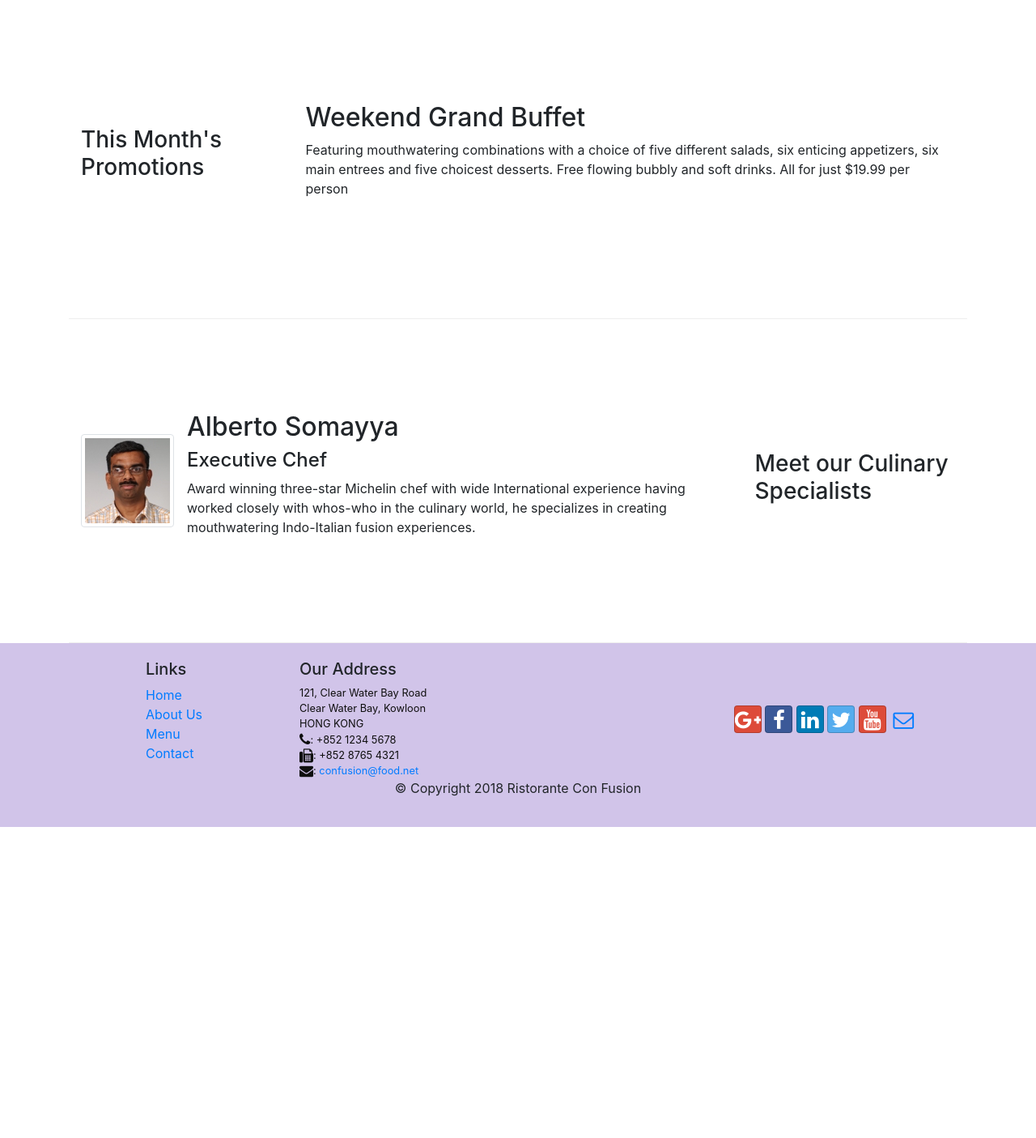
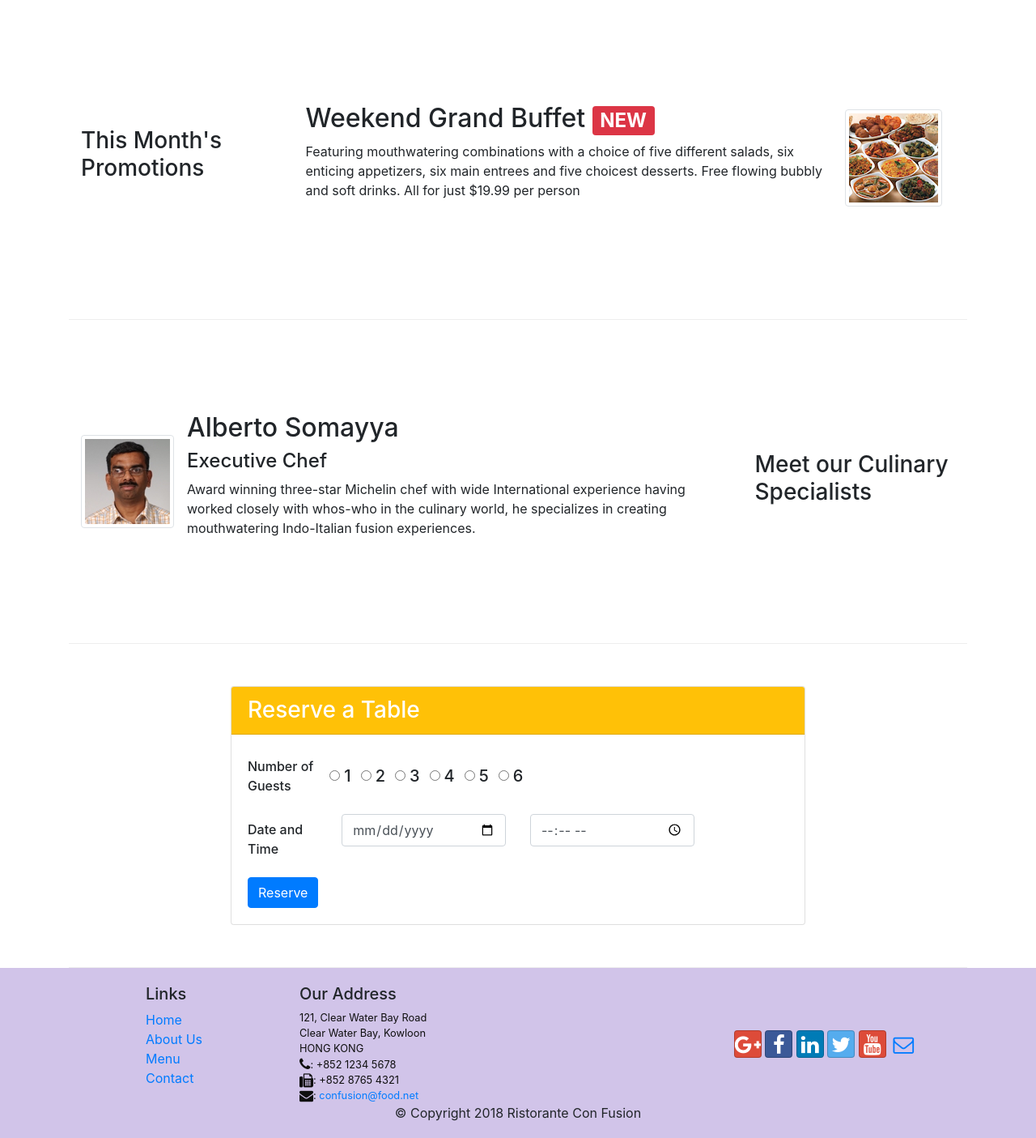
Before and after one commit to avinashkhatwani/Full-Stack, a website: page index.html in a window 1280 px wide. Shown: the part 740-2145 px from the top of the page at 81% size. Before the commit the page ends 1761 px from the top, so only its background shows below. Drawn offline with nearby package versions, Linux system fonts and the light colour scheme.

```diff
--- a/css/styles.css
+++ b/css/styles.css
@@ -37,3 +37,10 @@
 .navbar-dark {
      background-color: #512DA8;
 }
+
+.tab-content {
+    border-left: 1px solid #ddd;
+    border-right: 1px solid #ddd;
+    border-bottom: 1px solid #ddd;
+    padding: 10px;
+}
--- a/index.html
+++ b/index.html
@@ -37,10 +37,15 @@
             <div class="row row-header">
                 <div class="col-12 col-sm-6">
                     <h1>Ristorante con Fusion</h1>
-                    <p>We take inspiration from the World's best cuisines, and create a unique fusion experience. Our lipsmacking creations will tickle your culinary senses!</p>
+                    <p>We take inspiration from the World's best cuisines,
+                         and create a unique fusion experience. Our lipsmacking creations
+                          will tickle your culinary senses!</p>
                 </div>
-                <div class="col-12 col-sm align-self-center">
+                <div class="col-12 col-sm-3 align-self-center">
                     <img src="img/logo.png" class="img-fluid">
+                </div>
+                <div class="col-12 col-sm-3 align-items-center">
+                    <a class="btn btn-warning btn-block mt-5" role="button" href="#form">Reserve Table</a>
                 </div>
                 <div class="col-12 col-sm">
                 </div>
@@ -74,8 +79,16 @@
                 <h3>This Month's Promotions</h3>
             </div>
             <div class="col col-sm col-md">
-                <h2>Weekend Grand Buffet</h2>
-                <p>Featuring mouthwatering combinations with a choice of five different salads, six enticing appetizers, six main entrees and five choicest desserts. Free flowing bubbly and soft drinks. All for just $19.99 per person </p>
+                <div class="media">
+                    <div class="media-body">
+                        <h2 class="mt-0">Weekend Grand Buffet <span class="badge badge-danger">NEW</span></h2>
+                        <p class="d-none d-sm-block">Featuring mouthwatering combinations with a choice of five different salads,
+                             six enticing appetizers, six main entrees and five choicest desserts.
+                             Free flowing bubbly and soft drinks. All for just $19.99 per person </p>
+                    </div>
+                    <img class="d-flex mr-3 img-thumbnail align-self-center"
+                            src="img/buffet.png" alt="buffet">
+                </div>
             </div>
         </div>
 
@@ -99,8 +112,61 @@
                 </div>
             </div>
         </div>
+        <div class="row row-content align-items-center justify-content-center">
+            <div class="col-12 col-sm-8">
+                <div class="card">
+                    <h3 class="card-header bg-warning text-white" >Reserve a Table</h3>
+                    <div class="card-body" id="form">
+                        <form>
+                            <dl class="form-group row">
+                                <h5 for="numberguest" class="col-12 col-md-2 col-form-label">Number of Guests</h5>
+                                <div class="form-check form-check-inline">
+                                    <input class="form-check-input" type="radio" name="inlineRadioOptions" id="inlineRadio1" value="option1">
+                                    <h5 class="form-check-label" for="inlineRadio1">1</h5>
+                                </div>
+                                <div class="form-check form-check-inline">
+                                    <input class="form-check-input" type="radio" name="inlineRadioOptions" id="inlineRadio2" value="option2">
+                                    <h5 class="form-check-label" for="inlineRadio2">2</h5>
+                                </div>
+                                <div class="form-check form-check-inline">
+                                    <input class="form-check-input" type="radio" name="inlineRadioOptions" id="inlineRadio3" value="option3">
+                                    <h5 class="form-check-label" for="inlineRadio3">3</h5>
+                                </div>
+                                <div class="form-check form-check-inline">
+                                    <input class="form-check-input" type="radio" name="inlineRadioOptions" id="inlineRadio4" value="option4">
+                                    <h5 class="form-check-label" for="inlineRadio4">4</h5>
+                                </div>
+                                <div class="form-check form-check-inline">
+                                    <input class="form-check-input" type="radio" name="inlineRadioOptions" id="inlineRadio5" value="option5">
+                                    <h5 class="form-check-label" for="inlineRadio5">5</h5>
+                                </div>
+                                <div class="form-check form-check-inline">
+                                    <input class="form-check-input" type="radio" name="inlineRadioOptions" id="inlineRadio6" value="option6">
+                                    <h5 class="form-check-label" for="inlineRadio6">6</h5>
+                                </div>
+                            </dl>
+                            <div class="form-group row">
+                                <h5 for="dateandtime" class="col-12 col-md-2 col-form-label">Date and Time</h5>
+                                <div class="col-12 col-md-8">
+                                <div class="row">
+                                    <div class="col-12 col-sm-6">
+                                    <input required type="date" name="date" class=" form-control">
+                                    </div>
+                                    <div class="col-12 col-sm-6">
+                                    <input required type="time" name="time" class="form-control">
+                                    </div>
+                                </div>
+                                </div>
+                            </div>
+                            <button type="submit" class="btn btn-primary">
+                                Reserve
+                            </button>
+                        </form>
+                    </div>
+                </div>
+            </div>
+        </div>
     </div>
-
     <footer class="footer">
         <div class="container">
             <div class="row">
```
Also changed, not shown: aboutus.html (+32 -0 lines).
